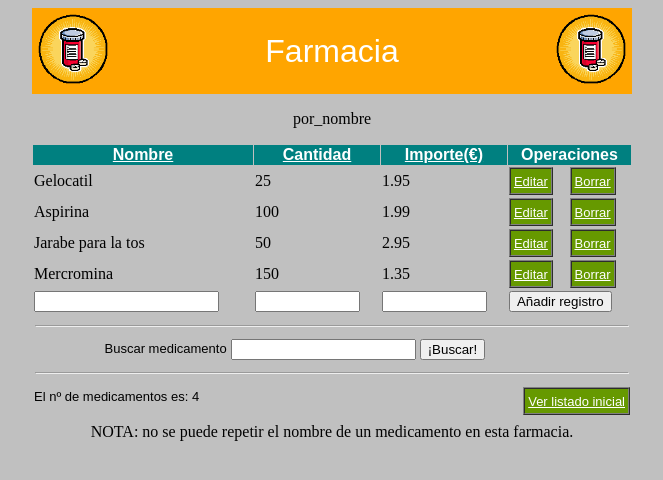
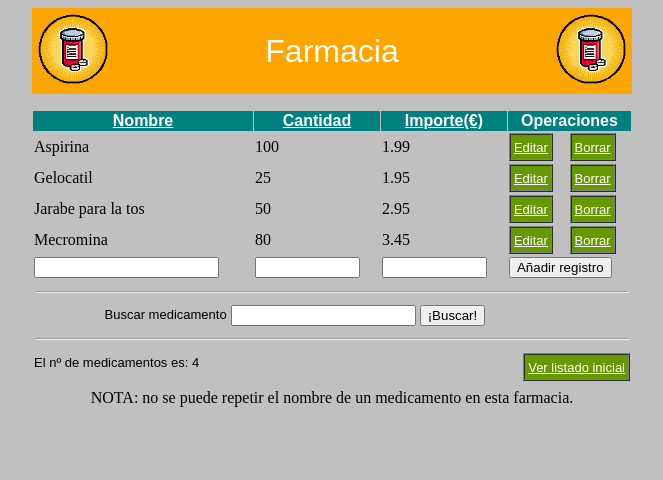
Before and after one commit to ubriquejazz/MOD002701, a PHP site: page /index.php?operacion2=por_nombre in a window 1280 px wide. Shown: the top 480 px of the page, without its empty margins (308-971 px from the left). Run offline with PHP 8.4, Linux system fonts and the light colour scheme.

Commit message:
version 1.3

```diff
--- a/mentor/unidad4/act01.monedero/index.php
+++ b/mentor/unidad4/act01.monedero/index.php
@@ -84,7 +84,8 @@
 			<?php echo boton_ficticio("Ver listado inicial","index.php?operacion=listado"); ?></TD>
     </TR><TR>
         <TD><FONT size ="-1" face="arial, helvetica" color=red>
-            El balance del monedero es de <b><?php echo $cash->balance_total; ?> </b> &euro;</FONT><P></TD>
+            El balance del monedero es de <b>
+                <?php echo number_format($cash->balance_total,2,'.',''); ?> </b> &euro;</FONT><P></TD>
     </TR>
 	</TABLE>
     NOTA: es obligatorio rellenar el campo Concepto.<br>
--- a/mentor/unidad4/act02.farmacia/farmacia.txt
+++ b/mentor/unidad4/act02.farmacia/farmacia.txt
@@ -1,4 +1,4 @@
 0~Gelocatil~25~1.95
 1~Aspirina~100~1.99
 2~Jarabe para la tos~50~2.95
-3~Mercromina~150~1.35
+3~Mecromina~80~3.45
--- a/mentor/unidad4/act02.farmacia/funciones.php
+++ b/mentor/unidad4/act02.farmacia/funciones.php
@@ -122,30 +122,5 @@
         return $retVal;
     }
 
-    function ordenar($matriz, $criterio) {
-        switch ($criterio) {
-            case "nombre":
-                usort($matriz, function($a, $b) {
-                    return $a[1] <=> $b[1];
-                });
-                tabla_registros($matriz, -1);
-                break;
-            case "cantidad";
-                usort($matriz, function($a, $b) {
-                    return $a[2] <=> $b[2];
-                });
-                tabla_registros($matriz, -1);
-                break;
-            case "importe":
-                usort($matriz, function($a, $b) {
-                    return $a[3] <=> $b[3];
-                });
-                tabla_registros($matriz, -1);
-                break;
-            default:
-                tabla_registros($matriz, -1);
-        }
-    }
-
 
 ?>
--- a/mentor/unidad4/act02.farmacia/index.php
+++ b/mentor/unidad4/act02.farmacia/index.php
@@ -27,8 +27,6 @@
 
     if (isset($_REQUEST["operacion2"])) $ordenar_por = $_REQUEST["operacion2"];
     else $ordenar_por = '';
-
-    echo $ordenar_por;
 
     tabla_header();         // cabecera de la tabla, falta el body
     switch ($operacion) {
@@ -62,7 +60,6 @@
             tabla_body($matriz, -1);
             break;
 
-
         case "alta":
             $nombre = sintilde($_REQUEST["nombre"]);
             $cantidad = $_REQUEST["cantidad"];
@@ -75,13 +72,27 @@
             tabla_body($matriz, -1);
             break;
 
-        default: // listado
-            // SWITCH($ORDENAR_POR)
+        default: // listado ordenado o no
+            switch ($ordenar_por) {
+                case "por_nombre":
+                    usort($matriz, function($a, $b) {
+                        return $a[1] <=> $b[1];
+                    });
+                    break;
+                case "por_cantidad";
+                    usort($matriz, function($a, $b) {
+                        return $a[2] <=> $b[2];
+                    });
+                    break;
+                case "por_importe":
+                    usort($matriz, function($a, $b) {
+                        return $a[3] <=> $b[3];
+                    });
+                    break;
+            } // inner switch
             tabla_body($matriz, -1);
-    }
-
-
-
+            break;
+    } // outer switch
 
     ?>
 	<TABLE border=0 width=600>
```
